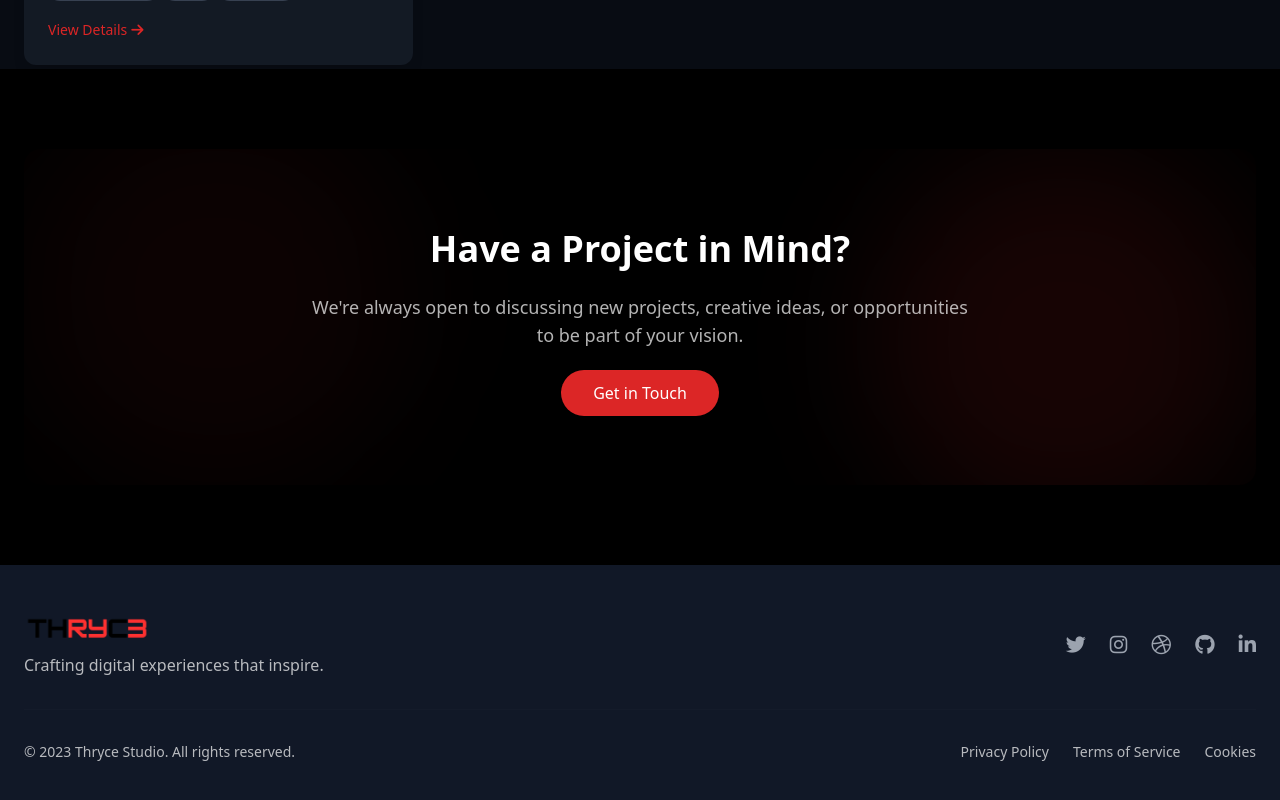
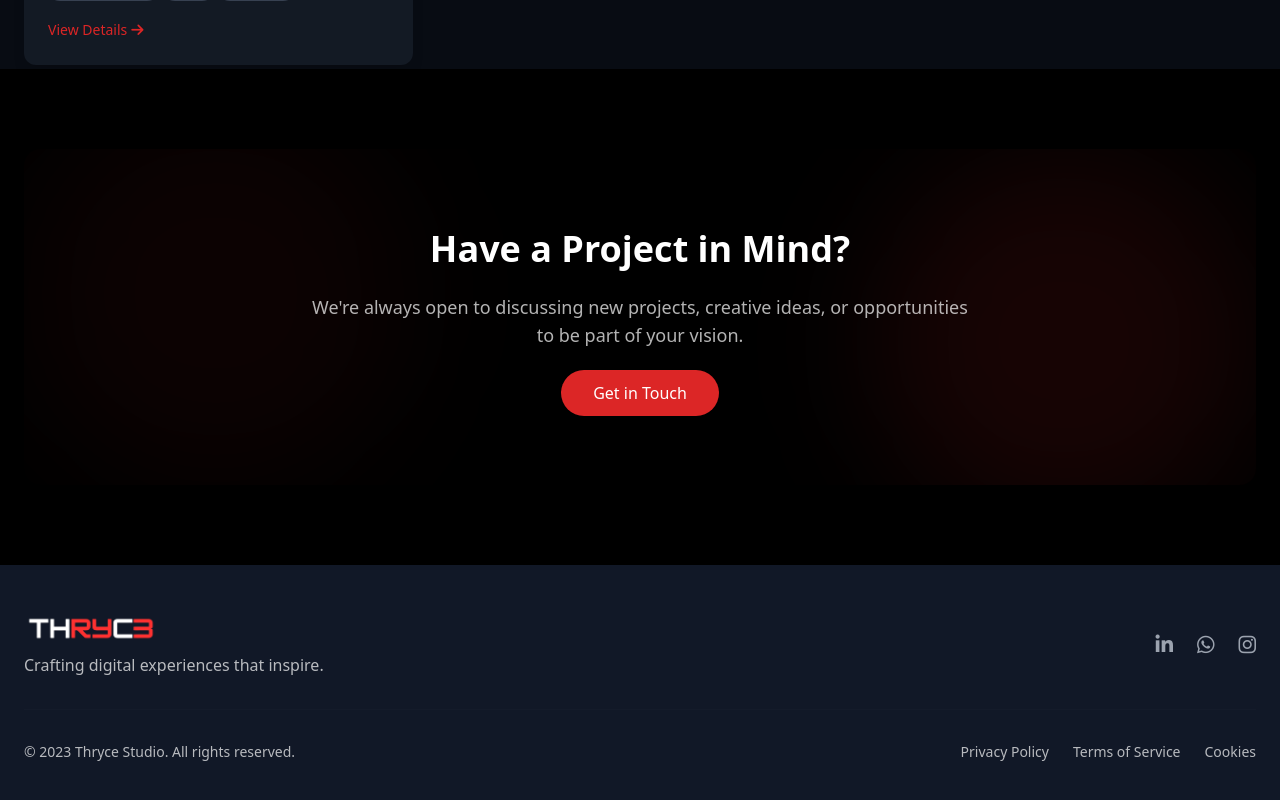
Before and after one commit to Jaisaarathi19/Thryce, a React (Create React App) app: page /projects in a window 1280 px wide. Shown: the part 1707-2507 px from the top of the page. Built offline with nearby package versions, Linux system fonts and the light colour scheme; a web font is replaced by a local one.

Commit message:
Update ProjectsPage: restrict footer social links to LinkedIn, WhatsApp, and Instagram only

```diff
--- a/src/pages/ProjectsPage.tsx
+++ b/src/pages/ProjectsPage.tsx
@@ -85,7 +85,7 @@ const ProjectsPage: React.FC = () => {
       image: "/project_img/datalore.jpg",
       category: "web",
       technologies: ["React", "Node.js", "MongoDB"],
-      link: "https://datalore-phi.vercel.app/",
+      link: "https://rajalakshmi.org/dataloresymposium",
       featured: true
     },
     {
@@ -328,7 +328,7 @@ const ProjectsPage: React.FC = () => {
             <div className="mb-6 md:mb-0">
               <Link to="/" className="flex items-center space-x-3 group">
                 <img
-                  src={'/logo/THRYCE_white_logo.png'}
+                  src={'/logo/THRYCE_black_logo.png'}
                   alt="Thryce Logo"
                   className="h-8 w-auto transition-all duration-300 hover:drop-shadow-lg group-hover:brightness-110"
                 />
@@ -336,21 +336,16 @@ const ProjectsPage: React.FC = () => {
               <p className="mt-2 opacity-70">Crafting digital experiences that inspire.</p>
             </div>
             <div className="flex space-x-6">
-              <button className="text-gray-400 hover:text-red-600 transition-colors focus:outline-none" aria-label="Twitter">
-                <i className="fab fa-twitter text-xl"></i>
-              </button>
-              <button className="text-gray-400 hover:text-red-600 transition-colors focus:outline-none" aria-label="Instagram">
+              {/* Only LinkedIn, WhatsApp, Instagram */}
+              <a href="https://linkedin.com/in/your-profile" target="_blank" rel="noopener noreferrer" className="text-gray-400 hover:text-red-600 transition-colors focus:outline-none" aria-label="LinkedIn">
+                <i className="fab fa-linkedin-in text-xl"></i>
+              </a>
+              <a href="https://wa.me/your-whatsapp-number" target="_blank" rel="noopener noreferrer" className="text-gray-400 hover:text-red-600 transition-colors focus:outline-none" aria-label="WhatsApp">
+                <i className="fab fa-whatsapp text-xl"></i>
+              </a>
+              <a href="https://instagram.com/your-profile" target="_blank" rel="noopener noreferrer" className="text-gray-400 hover:text-red-600 transition-colors focus:outline-none" aria-label="Instagram">
                 <i className="fab fa-instagram text-xl"></i>
-              </button>
-              <button className="text-gray-400 hover:text-red-600 transition-colors focus:outline-none" aria-label="Dribbble">
-                <i className="fab fa-dribbble text-xl"></i>
-              </button>
-              <button className="text-gray-400 hover:text-red-600 transition-colors focus:outline-none" aria-label="GitHub">
-                <i className="fab fa-github text-xl"></i>
-              </button>
-              <button className="text-gray-400 hover:text-red-600 transition-colors focus:outline-none" aria-label="LinkedIn">
-                <i className="fab fa-linkedin-in text-xl"></i>
-              </button>
+              </a>
             </div>
           </div>
           <div className="border-t border-gray-800/20 mt-8 pt-8 flex flex-col md:flex-row justify-between items-center">
```
